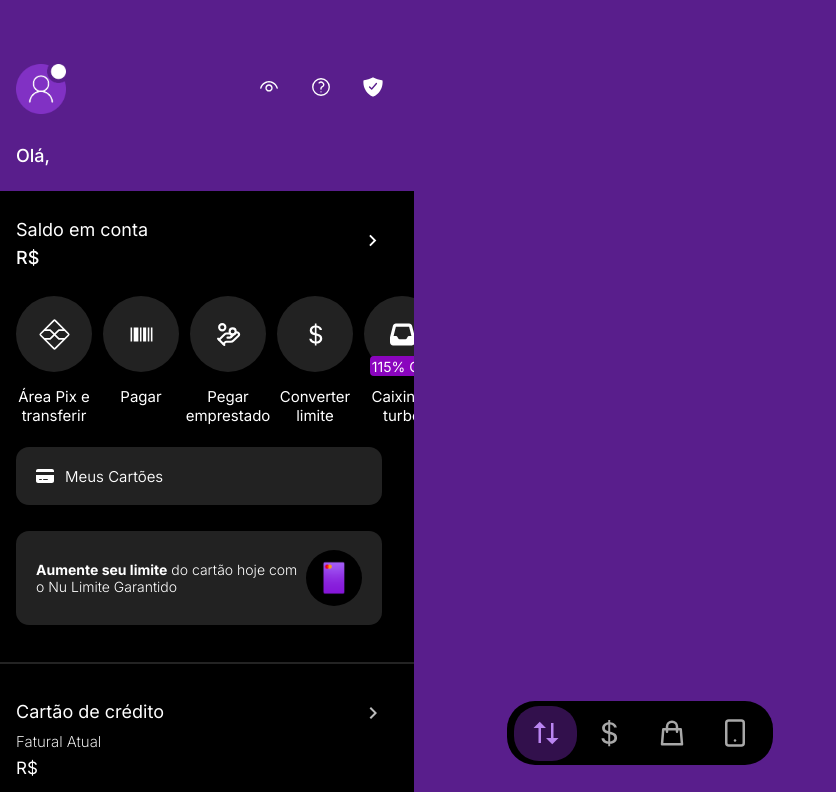
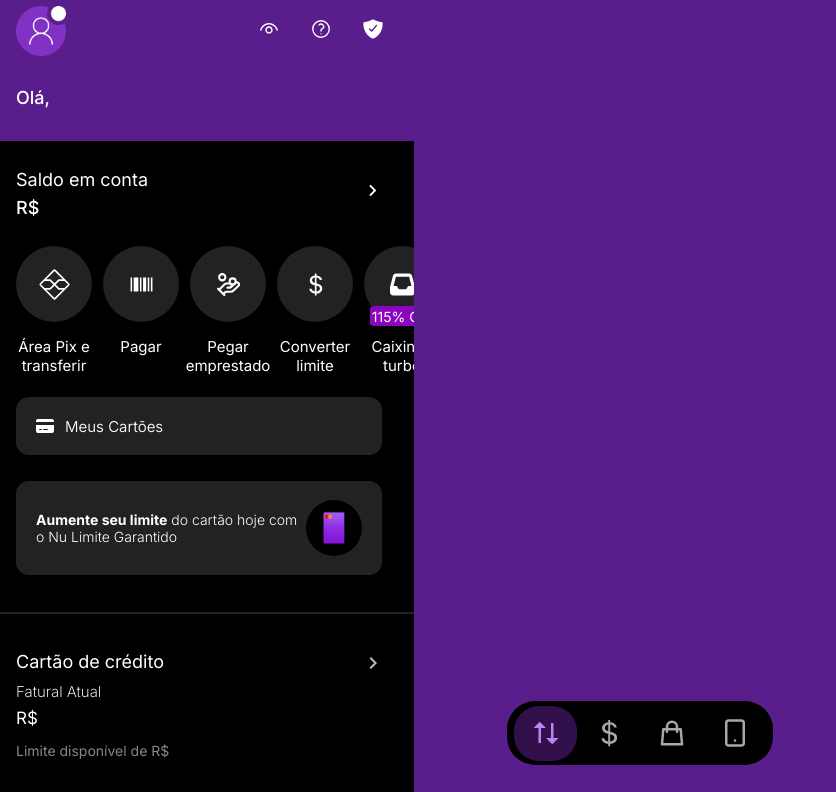
Before and after one commit to gilbertopetrini/nuandroidsn, a React (Vite) app: page / in a window 1280 px wide. Shown: the top 792 px of the page, without its empty margins (0-836 px from the left). Built offline with nearby package versions, Linux system fonts and the light colour scheme.

Commit message:
coisaboa40

```diff
--- a/src/App.css
+++ b/src/App.css
@@ -29,7 +29,7 @@
 .roxocima{
   padding-top: env(safe-area-inset-top);
   width: 414px;
-  height: 191px;
+  height: 141px;
   background-color: #591E8C;
 }
 .roxo1{
--- a/src/Nubank.jsx
+++ b/src/Nubank.jsx
@@ -72,7 +72,7 @@
         </header>
       </div>
       <div className="roxocima">
-        <div className="roxo1"></div>
+
         <div className="roxo2">
           <img src={pfp} className="pfp" />
           <div className='sla'>
```
